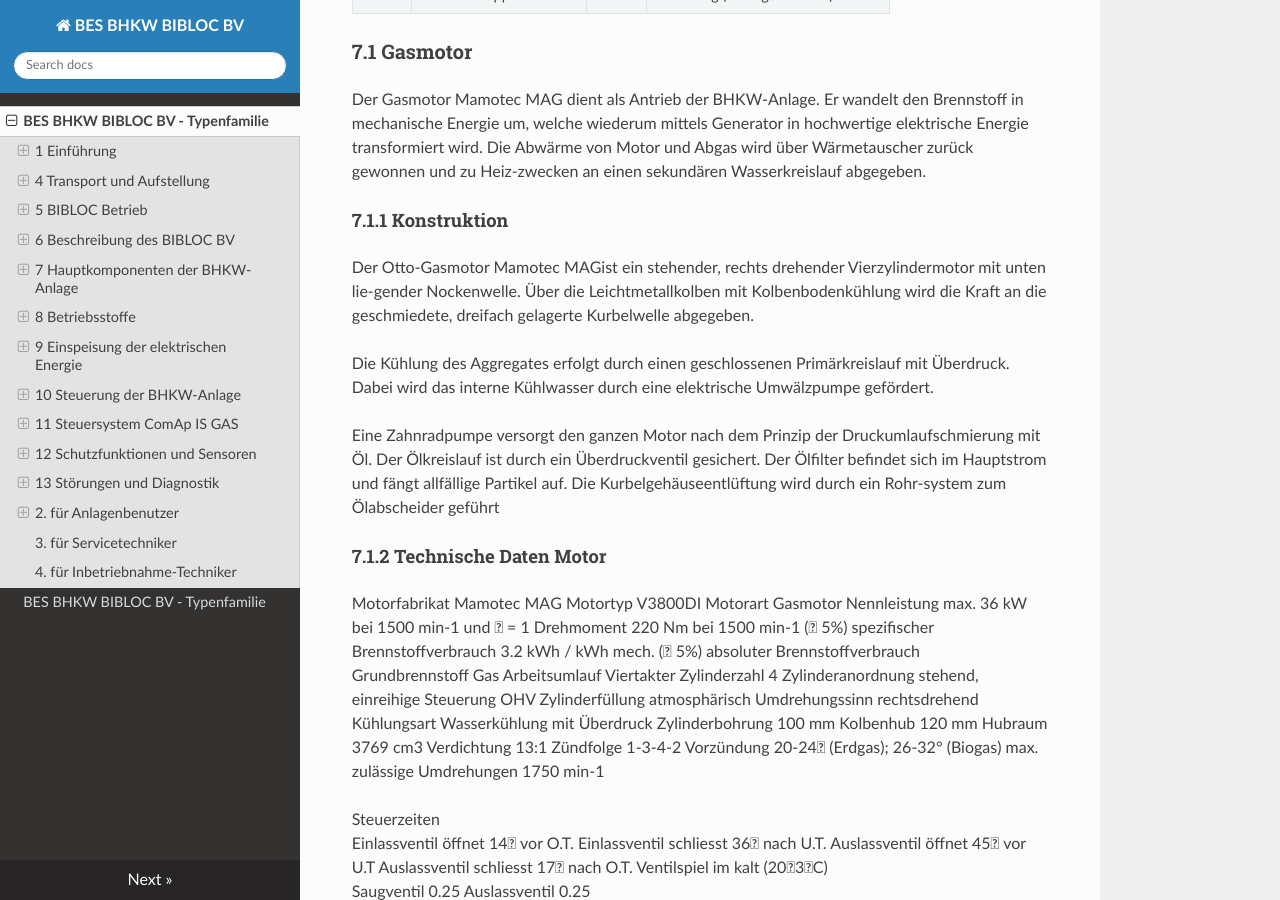
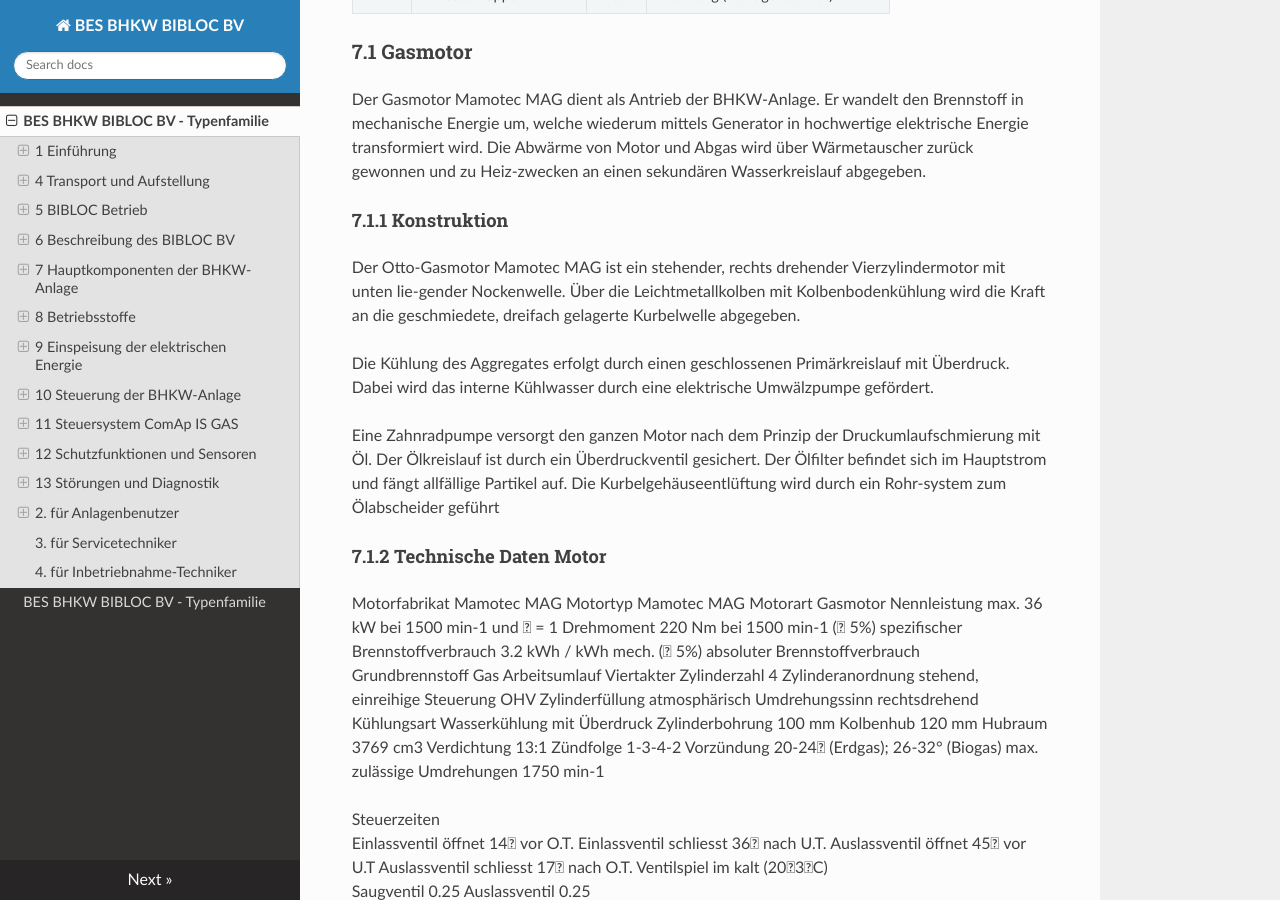
Before and after one commit to benmastered/BES-BHKW-Bibloc, an MkDocs documentation site: the page built from docs/index.md, in a window 1280 px wide and 900 px high, scrolled down 12191 px. Built offline with MkDocs 1.6.1, drawn with Linux system fonts in a browser that asks for light colours; nearby versions of some CDN libraries.

Commit message:
index.md aktualisieren

```diff
--- a/docs/index.md
+++ b/docs/index.md
@@ -352,7 +352,7 @@
 ## 7	Hauptkomponenten der BHKW-Anlage
 
 <div align="center">
-  <img src="./images/BHKW-Hauptkomponenten-T30.JPG" alt="Center Aligned Image" width="300">
+  <img src="./images/BHKW-Hauptkomponenten-T30.jpg" alt="Center Aligned Image" width="300">
 </div>
 
 Legende :
@@ -376,7 +376,7 @@
 Die Abwärme von Motor und Abgas wird über Wärmetauscher zurück gewonnen und zu Heiz-zwecken an einen sekundären Wasserkreislauf abgegeben.
 
 #### 7.1.1	Konstruktion
-Der Otto-Gasmotor Mamotec MAGist ein stehender, rechts drehender Vierzylindermotor mit unten lie-gender Nockenwelle. Über die Leichtmetallkolben mit Kolbenbodenkühlung wird die Kraft an die geschmiedete, dreifach gelagerte Kurbelwelle abgegeben.
+Der Otto-Gasmotor Mamotec MAG ist ein stehender, rechts drehender Vierzylindermotor mit unten lie-gender Nockenwelle. Über die Leichtmetallkolben mit Kolbenbodenkühlung wird die Kraft an die geschmiedete, dreifach gelagerte Kurbelwelle abgegeben.
 
 Die Kühlung des Aggregates erfolgt durch einen geschlossenen Primärkreislauf mit Überdruck. Dabei wird das interne Kühlwasser durch eine elektrische Umwälzpumpe gefördert.
 
@@ -385,7 +385,7 @@
 #### 7.1.2	Technische Daten Motor
 
 Motorfabrikat	Mamotec MAG
-Motortyp	V3800DI
+Motortyp	Mamotec MAG
 Motorart	Gasmotor
 Nennleistung	max. 36 kW  bei 1500 min-1 und  = 1
 Drehmoment	220 Nm bei 1500 min-1 	( 5%)
@@ -1363,7 +1363,7 @@
 ### 12.3	Sensoren und ihre Positionierung
 
 <div align="left">
-  <img src="./images/BHKW-Sensoren-T30.JPG" alt="Left Aligned Image" width="100">
+  <img src="./images/BHKW-Sensoren-T30.jpg" alt="Left Aligned Image" width="100">
 </div>
 
 Legende :
```
